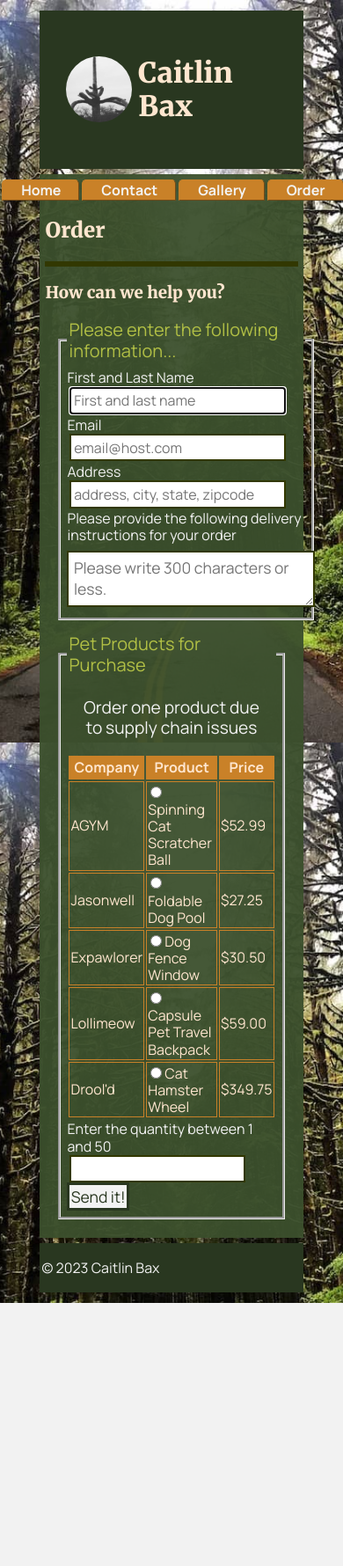
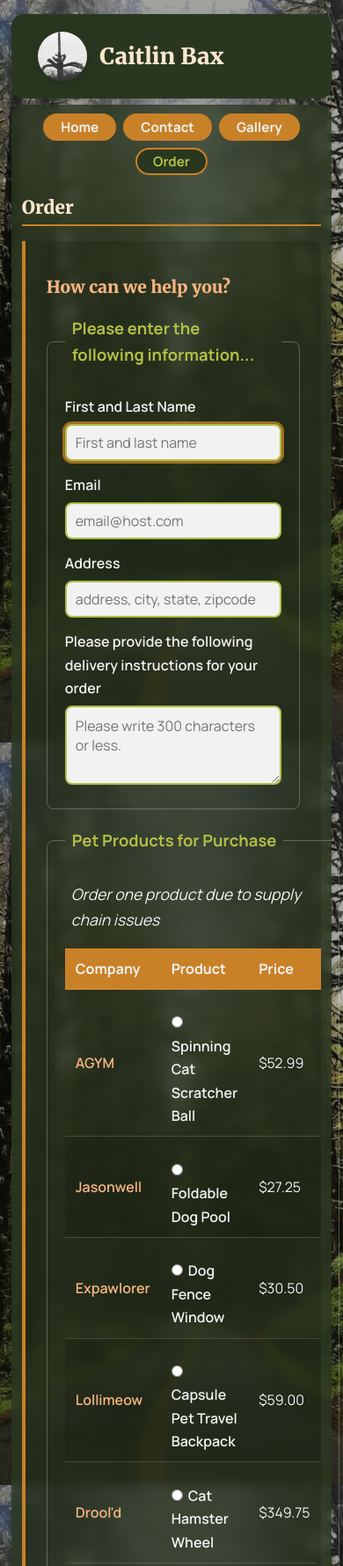
Before and after one commit to HuskyWusky158/WebDevProject, a website: page public/order.html in a window 390 px wide. Shown: the top 1780 px of the page at 88% size. Before the commit the page ends 1481 px from the top, so only its background shows below. Drawn offline with Linux system fonts and the light colour scheme.

Commit message:
Modernize site UI and fix missing nodemailer dependency
Redesign main.css with a refined palette, real typography scale,
glass-card sections, a responsive grid gallery, and polished forms/table,
plus fill in the previously-empty tablet/desktop/print breakpoints. Add
aria-current="page" nav highlighting across all pages. Also add nodemailer
to package.json, which index.js required but was never declared, so the
server can actually start.

```diff
--- a/package.json
+++ b/package.json
@@ -11,6 +11,7 @@
   "license": "ISC",
   "dependencies": {
     "express": "^4.18.2",
+    "nodemailer": "^9.0.3",
     "nodemon": "^3.0.1"
   }
 }
--- a/public/main.css
+++ b/public/main.css
@@ -23,35 +23,47 @@
     --lightCream: #FFE6CF;
     --offWhite: #F2F2F2;
     --mossGreen: #293720;
-    --pineTreeGreen:#323801;
+    --pineTreeGreen: #3B4A16;
     --oliveGreen: #60824B;
-    --transparentOliveGreen: rgba(59, 80, 45, 0.95);
-    --brighterMossGreen:#B1BF45;
-    --TransparentGreen: rgba(81,92,2,0.6);
-    --TransparentOrange: rgba(242,155,48,0.6);
+    --transparentOliveGreen: rgba(41, 55, 32, 0.78);
+    --brighterMossGreen: #B1BF45;
+    --TransparentGreen: rgba(41, 55, 32, 0.6);
+    --TransparentOrange: rgba(242, 155, 48, 0.6);
     --peach: #F6B480;
-    --burntOrange:#C98128;
+    --burntOrange: #C98128;
+    --oceanBlue: #2F5D73;
+
+    --radius: 14px;
+    --radiusSmall: 8px;
+    --shadow: 0 10px 30px rgba(0, 0, 0, 0.25);
+    --shadowSoft: 0 4px 14px rgba(0, 0, 0, 0.18);
+    --transition: 180ms ease;
 }
 
 
 /*  ----- Viewport ----- elements inherited by all remaining elements ----- */
 
+* {
+    box-sizing: border-box;
+}
+
 body {
     /* Can alternatively define in html {}. */
-    background: url("images/hoh-rainforest-for-background.jpg");
+    background:
+        linear-gradient(180deg, rgba(20, 26, 14, 0.4) 0%, rgba(20, 26, 14, 0.25) 40%, rgba(20, 26, 14, 0.55) 100%),
+        url("images/hoh-rainforest-for-background.jpg");
     background-size: cover;
     background-attachment: fixed;
     background-position: bottom;
     background-repeat: no-repeat;
-    background-color: var(--offWhite);
-    /* background-image: ; */
+    background-color: var(--mossGreen);
     color: var(--offWhite);
-    font-family: 'Manrope', serif; font-weight:400;
-    line-height: 1.2;
-    /* Define with at least one font name and its related generic family name.*/
+    font-family: 'Manrope', serif;
+    font-weight: 400;
+    line-height: 1.65;
     margin: 0 auto;
-    padding:1.5%;
-    max-width: 80%;
+    padding: 4% 1.5% 2%;
+    max-width: 900px;
 }
 
 
@@ -61,20 +73,30 @@ header {
     background-color: var(--mossGreen);
     height: auto;
     width: auto;
-    margin: 2%;
-    padding: 30px;
+    margin: 0 2% 2%;
+    padding: 20px 30px;
+    border-radius: var(--radius);
+    box-shadow: var(--shadowSoft);
+    position: sticky;
+    top: 12px;
+    z-index: 10;
 }
 main {}
 section {
-    background-color: var(--transparentOliveGreen);
-    padding: 2%;
+    background: var(--transparentOliveGreen);
+    backdrop-filter: blur(6px);
+    -webkit-backdrop-filter: blur(6px);
+    border-radius: var(--radius);
+    box-shadow: var(--shadow);
+    padding: 2.5% 3%;
     margin: 2%;
 }
 article {
-    border-top: 6px solid var(--pineTreeGreen);
-    border-right: 6px hidden var(--pineTreeGreen);
-    border-bottom: 6px hidden var(--pineTreeGreen);
-    border-left: 8px hidden var(--oceanBlue);
+    border-left: 4px solid var(--burntOrange);
+    border-radius: 0 var(--radiusSmall) var(--radiusSmall) 0;
+    background: rgba(0, 0, 0, 0.14);
+    padding: 1.25em 1.5em;
+    margin-bottom: 1.5em;
 }
 
     #topic1 {}
@@ -87,16 +109,26 @@ footer {
     background-color: var(--mossGreen);
     height: auto;
     width: auto;
-    margin: 2%;
-    padding: .75%;}
+    margin: 2% 2% 0;
+    padding: 1.25% .75%;
+    border-radius: var(--radius);
+    text-align: center;
+    font-size: 0.9em;
+    color: var(--brighterMossGreen);
+}
 
 
 /* ----- Anchors ----- Text links */
 
-a {}
+a {
+    color: var(--peach);
+    transition: color var(--transition);
+}
 
 a:link {}
-a:hover {}
+a:hover {
+    color: var(--lightCream);
+}
 a:active {}
 a:visited {}
 
@@ -106,39 +138,59 @@ a:visited {}
 nav {
     display: flex;
     justify-content: center;
+    flex-wrap: wrap;
+    gap: 8px;
 }
 nav a {
     background-color: var(--burntOrange);
-    border:1px outset var(--burntOrange);
-    border-radius: 5px 5px 0 0 ;
-    color:var(--offWhite);
-    font-size: 1em;
+    border: none;
+    border-radius: 999px;
+    color: var(--offWhite);
+    font-size: 0.95em;
     line-height: 1;
-    font-weight: bold;
-    padding: 3px 20px 3px 21px;
-    text-decoration:none;
+    font-weight: 700;
+    padding: 8px 20px;
+    text-decoration: none;
     vertical-align: middle;
-    margin-left: 1%;
+    transition: background-color var(--transition), transform var(--transition), box-shadow var(--transition);
 }
 
 
 nav a:hover {
     background-color: var(--lightCream);
-    color:var(--pineTreeGreen)
+    color: var(--pineTreeGreen);
+    transform: translateY(-2px);
+    box-shadow: var(--shadowSoft);
+}
+
+nav a[aria-current="page"] {
+    background-color: var(--mossGreen);
+    color: var(--brighterMossGreen);
+    box-shadow: inset 0 0 0 2px var(--burntOrange);
+}
+
+#globalPages {
+    margin-bottom: 1.5em;
 }
 
 #conceptNav a {
     background-color: transparent;
     border: none;
-    border-radius: 4px 4px 0 0;
-    color: var(--burntOrange);
-    font-size: 1em;
+    border-radius: var(--radiusSmall);
+    color: var(--peach);
+    font-size: 0.9em;
     line-height: 1;
-    font-weight: bold;
-    padding: 3px 10px 3px 10px;
+    font-weight: 700;
+    padding: 4px 12px;
     text-decoration: underline;
-    text-decoration-color: var(--offWhite);
+    text-decoration-color: var(--burntOrange);
+    text-underline-offset: 3px;
     vertical-align: middle;
+}
+#conceptNav a:hover {
+    background-color: rgba(0, 0, 0, 0.2);
+    color: var(--lightCream);
+    transform: none;
 }
 #conceptNav.local {
     margin-bottom: 2%;
@@ -146,25 +198,56 @@ nav a:hover {
 
 /*  -----  Typography  ----- */
 
-p {}
+p {
+    margin: 0 0 1em;
+}
 br {}
 
-ol,ul,dl {}
-li {}
-dt {}
-dd {}
+ol, ul, dl {
+    line-height: 1.6;
+}
+li {
+    margin-bottom: 0.4em;
+}
+dt {
+    margin-top: 0.75em;
+}
+dd {
+    margin: 0.15em 0 0;
+    color: var(--offWhite);
+}
 
-h1,h2,h3,h4,h5,h6 {font-family: 'Merriweather', serif;font-weight: 900; color: var(--lightCream);}
-h1 {}
-h2 {}
-h3 {}
-h4 {}
+h1, h2, h3, h4, h5, h6 {
+    font-family: 'Merriweather', serif;
+    font-weight: 900;
+    color: var(--lightCream);
+    line-height: 1.25;
+}
+h1 {
+    font-size: clamp(1.6em, 4vw, 2.2em);
+    margin: 0;
+}
+h2 {
+    font-size: clamp(1.3em, 3vw, 1.7em);
+    border-bottom: 2px solid var(--burntOrange);
+    padding-bottom: 0.3em;
+    margin-top: 0;
+}
+h3 {
+    font-size: 1.2em;
+    color: var(--peach);
+}
+h4 {
+    font-size: 1.05em;
+    color: var(--brighterMossGreen);
+}
 h5 {}
 h6 {}
 
 #cactusHeader {
     display: flex;
     align-items: center;
+    gap: 14px;
     }
 
 abbr {}
@@ -174,11 +257,22 @@ blockquote {}
     q {}
     cite {}
 em {}
-hr {}
-mark {}
+hr {
+    border: none;
+    border-top: 1px solid rgba(255, 255, 255, 0.2);
+    margin: 1.5em 0;
+}
+mark {
+    background-color: var(--peach);
+    color: var(--mossGreen);
+    padding: 0 3px;
+    border-radius: 3px;
+}
 s {}
 span {}
-strong {}
+strong {
+    color: var(--lightCream);
+}
 sub {}
 sup {}
 time {}
@@ -187,7 +281,12 @@ time {}
 /*  ----- Coding or instructional typography ----- */
 
 pre {}
-code {}
+code {
+    background: rgba(0, 0, 0, 0.3);
+    padding: 1px 6px;
+    border-radius: 4px;
+    font-size: 0.92em;
+}
 kbd {}
 samp {}
 var {}
@@ -197,99 +296,157 @@ ins {}
 
 /*  ----- Table ----- */
 
-table {}
+table {
+    width: 100%;
+    border-collapse: collapse;
+    border-radius: var(--radiusSmall);
+    overflow: hidden;
+    margin: 0.5em 0 1em;
+}
 caption {
-
-
-    margin-top:7%;
-    padding:7px;
-    font-size: 1.2em;
-    color:var(--offWhite);
-    margin: 11px;
-
+    margin: 0 0 11px;
+    padding: 7px;
+    font-size: 1.1em;
+    color: var(--offWhite);
+    text-align: left;
+    font-style: italic;
 }
 
 thead {
-    border:solid;
+    border: none;
 }
 tbody {
-    border:solid;
+    border: none;
 }
-tfoot {border:solid;}
+tfoot {
+    border: none;
+}
 tr {
-    border:solid;
-    margin:7px;
+    border: none;
+    border-bottom: 1px solid rgba(255, 255, 255, 0.15);
+    margin: 0;
+    transition: background-color var(--transition);
 }
-    tr:nth-child(even) {}
+    tr:nth-child(even) {
+        background-color: rgba(0, 0, 0, 0.12);
+    }
+    tbody tr:hover {
+        background-color: rgba(255, 255, 255, 0.08);
+    }
 th {
-    border:solid;
-    border-color: var(--burntOrange);
-    margin:auto;
-    color: var(--lightCream);
+    border: none;
+    padding: 10px 12px;
+    text-align: left;
+    color: var(--offWhite);
     background-color: var(--burntOrange);
 }
 td {
-    border:solid;
-    border-color:var(--burntOrange);
-    border-width: 1px;
-    margin-top:7px;
-    color: var(--lightCream)
-
-
+    border: none;
+    padding: 10px 12px;
+    color: var(--offWhite);
 }
-    td:nth-child(1) {}
+    td:nth-child(1) {
+        font-weight: 600;
+        color: var(--peach);
+    }
 colgroup {}
 data {}
-datalist {border:solid;}
+datalist { border: solid; }
 
 
 /*  ----- Form ----- */
 
 form {}
 fieldset {
-    border:groove;
-    margin-top:7%;
-    padding:7px;
-    font-size: 1em;
-    margin: 15px
+    border: 1px solid rgba(255, 255, 255, 0.25);
+    border-radius: var(--radiusSmall);
+    margin: 1.25em 0;
+    padding: 1em 1.25em 1.25em;
 }
     legend {
-        color:var(--brighterMossGreen);
-        font-size:1.25em;
+        color: var(--brighterMossGreen);
+        font-size: 1.15em;
+        font-weight: 700;
+        padding: 0 8px;
     }
 label {
-    display:block;
-    margin-top: 1%;
+    display: block;
+    margin-top: 0.9em;
+    font-weight: 600;
 }
-button {font-size:110%;
-    padding:.5%;
-    font-family:inherit;
-    border:solid;
-    color:var(--mossGreen);
-    background-color:var(--offWhite);}
+button {
+    font-size: 1em;
+    padding: 10px 26px;
+    font-family: inherit;
+    font-weight: 700;
+    border: none;
+    border-radius: 999px;
+    color: var(--offWhite);
+    background-color: var(--burntOrange);
+    cursor: pointer;
+    margin-top: 1.25em;
+    transition: background-color var(--transition), transform var(--transition);
+}
+button:hover {
+    background-color: var(--peach);
+    color: var(--mossGreen);
+    transform: translateY(-1px);
+}
+button:active {
+    transform: translateY(0);
+}
 
-input {font-size:100%;
-    margin-left: 3px;
-    padding:1%;
-    font-family:inherit;
-    color:var(--mossGreen);}
-select {font-size:110%;
-    margin-top: 7px;
-    padding:2%;
-    font-family:inherit;}
+input {
+    font-size: 1em;
+    margin-left: 0;
+    margin-top: 0.4em;
+    padding: 8px 10px;
+    font-family: inherit;
+    color: var(--mossGreen);
+    background-color: var(--offWhite);
+    border: 1px solid rgba(0, 0, 0, 0.15);
+    border-radius: var(--radiusSmall);
+    width: 100%;
+    max-width: 320px;
+}
+input[type="radio"],
+input[type="checkbox"] {
+    width: auto;
+    max-width: none;
+    accent-color: var(--burntOrange);
+    margin: 0 6px 0 0;
+}
+select {
+    font-size: 1em;
+    margin-top: 0.4em;
+    padding: 8px 10px;
+    font-family: inherit;
+    color: var(--mossGreen);
+    background-color: var(--offWhite);
+    border: 1px solid rgba(0, 0, 0, 0.15);
+    border-radius: var(--radiusSmall);
+}
     optgroup {}
     option {}
-textarea {font-size:110%;
-    margin-top: 7px;
-    height:50px;
-    width: 267px;
-    padding:2%;
-    font-family:inherit;}
-:focus{
-    background-color:;
-    }
+textarea {
+    font-size: 1em;
+    margin-top: 0.4em;
+    height: 90px;
+    width: 100%;
+    max-width: 420px;
+    padding: 10px;
+    font-family: inherit;
+    color: var(--mossGreen);
+    background-color: var(--offWhite);
+    border: 1px solid rgba(0, 0, 0, 0.15);
+    border-radius: var(--radiusSmall);
+}
+:focus {
+    outline: none;
+    box-shadow: 0 0 0 3px var(--TransparentOrange);
+}
 *:required {
-    border:2px solid var(--pineTreeGreen);
+    border: 2px solid var(--brighterMossGreen);
 }
 
 output {}
@@ -299,40 +456,45 @@ progress {}
 
 /* ----- Media ----- */
 
-.gallery{
-    display: flex;
-    justify-content: center;
-    align-items: middle;
-    flex-flow: row wrap;
-	margin:0;
-    padding:0;
+.gallery {
+    display: grid;
+    grid-template-columns: repeat(auto-fill, minmax(260px, 1fr));
+    gap: 20px;
+    margin: 0;
+    padding: 0;
 }
 .gallery figure {
     text-align: center;
-    border: 2px solid var(--mossGreen);
-    border-radius: 5%;
-    border-width: medium;
+    background: rgba(0, 0, 0, 0.18);
+    border: 1px solid rgba(255, 255, 255, 0.12);
+    border-radius: var(--radius);
     color: var(--offWhite);
-    width: 350px;
-    height: auto;
-    margin:1%;
-    padding:1%;
-    border
+    width: auto;
+    height: 100%;
+    margin: 0;
+    padding: 10px;
+    box-shadow: var(--shadowSoft);
+    transition: transform var(--transition), box-shadow var(--transition);
+}
+.gallery figure:hover {
+    transform: translateY(-4px);
+    box-shadow: var(--shadow);
 }
 .gallery figcaption {
     display: block;
-    padding: 2% 2% 2% 2%;
-    font-family: 'Manrope', serif; font-weight:600;
+    padding: 10px 4px 2px;
+    font-family: 'Manrope', serif;
+    font-weight: 600;
+    font-size: 0.92em;
     color: var(--peach);
-
-
 }
-.gallery img  {
-    width: 88%;
-    margin:0;
-    padding:0;
-    border-radius: 5%;
-    margin-bottom: 5px;
+.gallery img {
+    width: 100%;
+    aspect-ratio: 4 / 3;
+    object-fit: cover;
+    margin: 0;
+    padding: 0;
+    border-radius: var(--radiusSmall);
 }
 svg {}
 picture {}
@@ -345,15 +507,14 @@ object {}
 
 #cactusLogo {
     border-radius: 50%;
-    width: 75px;
-    height: auto;
-    margin-right: 7px;
+    width: 56px;
+    height: 56px;
+    object-fit: cover;
+    box-shadow: var(--shadowSoft);
 }
 
 
 /*  ----- Classes for alignment, positioning, widths, grids, embellishments, and animation -----  */
-
-.gallery {}
 
 .floatright {}
 .floatleft {}
@@ -380,14 +541,63 @@ object {}
 
 /*   ===== TABLET  media query overrides mobile styles ===== */
 
-@media all and (min-width: 600px) {}
+@media all and (min-width: 600px) {
+    body {
+        padding: 3% 2% 2%;
+    }
+    header {
+        padding: 24px 40px;
+    }
+    #cactusLogo {
+        width: 64px;
+        height: 64px;
+    }
+    section {
+        padding: 2% 3.5%;
+    }
+    nav a {
+        padding: 9px 24px;
+    }
+    fieldset {
+        padding: 1.25em 2em 1.5em;
+    }
+}
 
 
 /*   ===== DESKTOP  media query overrides mobile and tablet styles ===== */
 
-@media all and (min-width: 1080px) {}
+@media all and (min-width: 1080px) {
+    body {
+        max-width: 1100px;
+        padding: 2.5% 0 2%;
+    }
+    .gallery {
+        grid-template-columns: repeat(auto-fill, minmax(300px, 1fr));
+        gap: 26px;
+    }
+    input,
+    textarea {
+        max-width: 380px;
+    }
+}
 
 
 /*   ===== PRINT  media query overrides previous styles =====  */
 
-@media print {}
+@media print {
+    body {
+        background: none;
+        color: #111;
+    }
+    header, section, footer, article {
+        background: none;
+        box-shadow: none;
+        color: #111;
+    }
+    nav {
+        display: none;
+    }
+    h1, h2, h3, h4, h5, h6 {
+        color: #111;
+    }
+}
--- a/public/order.html
+++ b/public/order.html
@@ -30,7 +30,7 @@
                 <a href="./index.html">Home</a>
                 <a href="./contact.html">Contact</a>
                 <a href="./gallery.html">Gallery</a>
-                <a href="./order.html">Order</a>
+                <a href="./order.html" aria-current="page">Order</a>
             </nav>
             <h2>Order</h2>
             <article>
```
Also changed, not shown: public/contact.html (+1 -1 lines), public/gallery.html (+1 -1 lines), public/index.html (+1 -1 lines), 1 other file.
